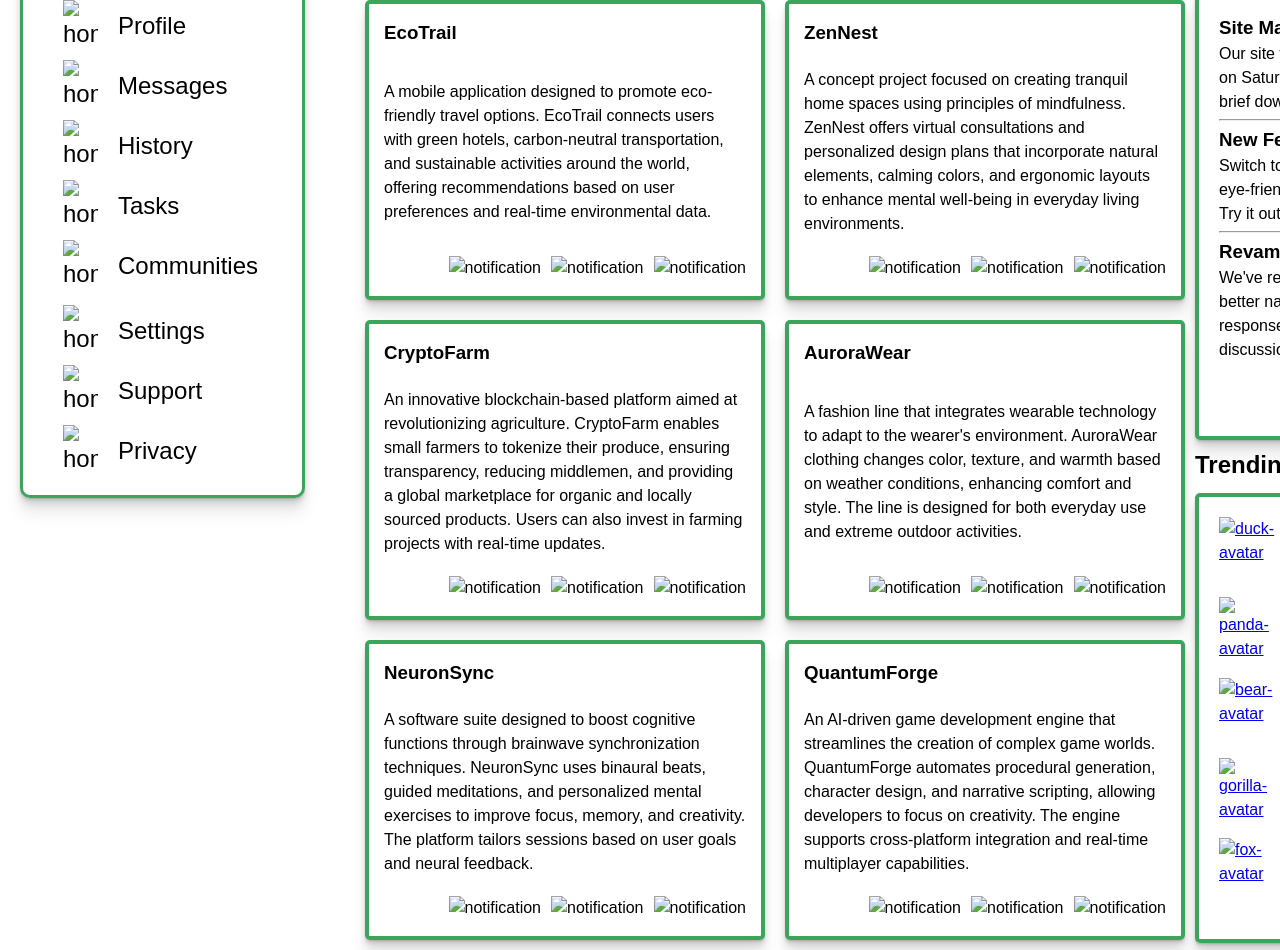
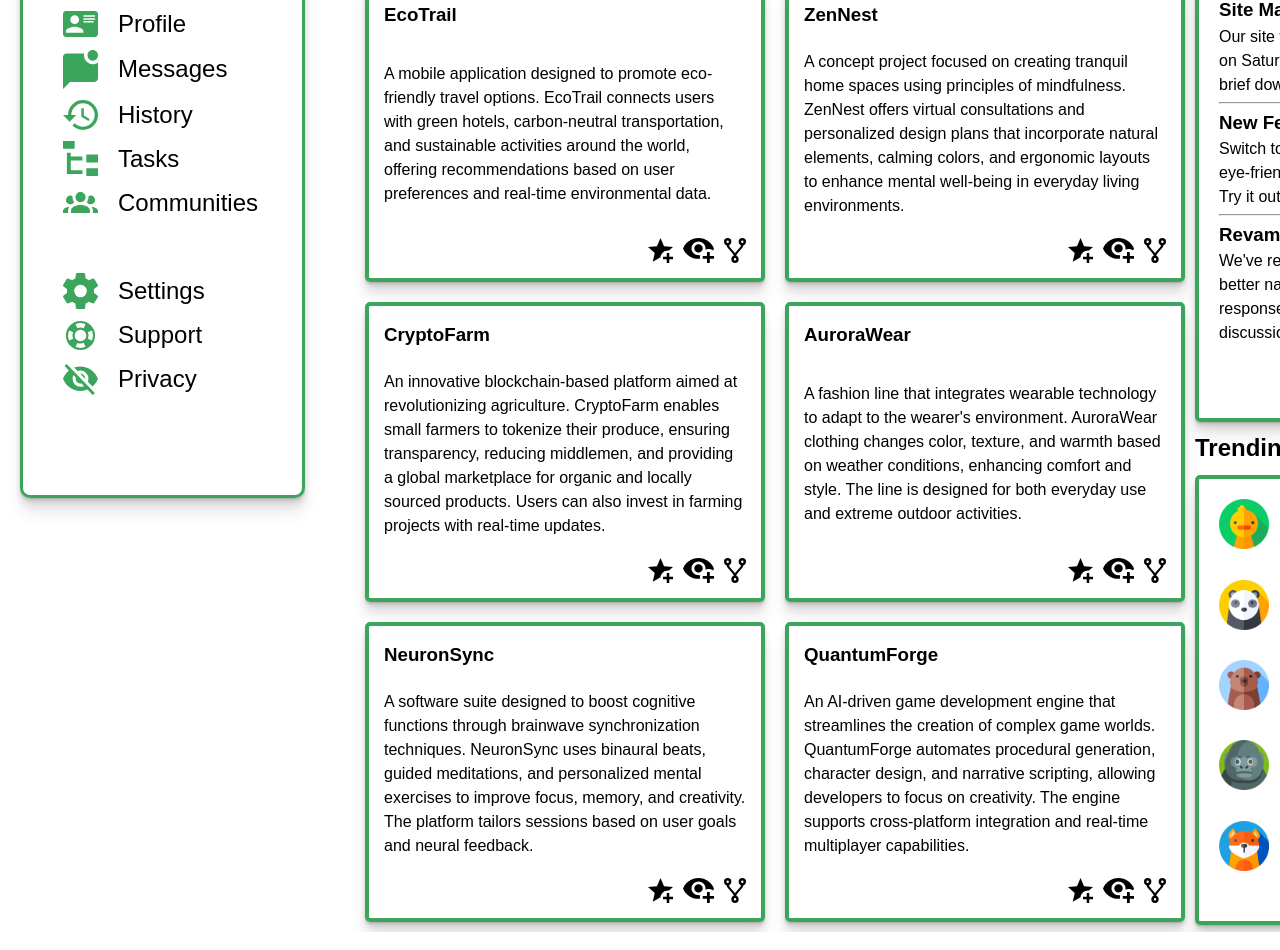
Before and after one commit to rewthex/admin-dashboard, a plain HTML site: page index.html in a window 1280 px wide. Shown: the part 282-1232 px from the top of the page. Drawn offline with Linux system fonts and the light colour scheme; the site is published under a folder, as on GitHub Pages, so addresses that start at the root find nothing; a web font is replaced by a local one.

Commit message:
Fixed image links for github pages

```diff
--- a/index.html
+++ b/index.html
@@ -18,28 +18,28 @@
 				<img
 					fill="green"
 					width="175px"
-					src="/images/icons/dashboard.svg"
+					src="./images/icons/dashboard.svg"
 					alt="dashboard"
 				/>
 			</div>
 
 			<div class="shadow sidebar">
 				<ul class="main-links">
-					<li><img class="icon" src="/images/icons/home.svg" alt="home" />Home</li>
+					<li><img class="icon" src="./images/icons/home.svg" alt="home" />Home</li>
 					<li>
-						<img class="icon" src="/images/icons/profile.svg" alt="home" />Profile
+						<img class="icon" src="./images/icons/profile.svg" alt="home" />Profile
 					</li>
 					<li>
-						<img class="icon" src="/images/icons/messages.svg" alt="home" />Messages
+						<img class="icon" src="./images/icons/messages.svg" alt="home" />Messages
 					</li>
 					<li>
-						<img class="icon" src="/images/icons/history.svg" alt="home" />History
+						<img class="icon" src="./images/icons/history.svg" alt="home" />History
 					</li>
-					<li><img class="icon" src="/images/icons/tasks.svg" alt="home" />Tasks</li>
+					<li><img class="icon" src="./images/icons/tasks.svg" alt="home" />Tasks</li>
 					<li>
 						<img
 							class="icon"
-							src="/images/icons/communities.svg"
+							src="./images/icons/communities.svg"
 							alt="home"
 						/>Communities
 					</li>
@@ -47,31 +47,31 @@
 
 				<ul class="secondary-links">
 					<li>
-						<img class="icon" src="/images/icons/settings.svg" alt="home" />Settings
+						<img class="icon" src="./images/icons/settings.svg" alt="home" />Settings
 					</li>
 					<li>
-						<img class="icon" src="/images/icons/support.svg" alt="home" />Support
+						<img class="icon" src="./images/icons/support.svg" alt="home" />Support
 					</li>
 					<li>
-						<img class="icon" src="/images/icons/privacy.svg" alt="home" />Privacy
+						<img class="icon" src="./images/icons/privacy.svg" alt="home" />Privacy
 					</li>
 				</ul>
 			</div>
 
 			<div class="shadow header">
 				<div class="search">
-					<img src="/images/icons/search.svg" width="25px" alt="search" />
+					<img src="./images/icons/search.svg" width="25px" alt="search" />
 					<input type="text" />
 				</div>
 				<div class="notifications">
-					<img src="/images/icons/notification.svg" width="25px" alt="notification" />
-					<img src="/images/avatars/avatar.png" width="30px" alt="small-avatar" />
+					<img src="./images/icons/notification.svg" width="25px" alt="notification" />
+					<img src="./images/avatars/avatar.png" width="30px" alt="small-avatar" />
 					<p>Aaron Walloch</p>
 				</div>
 				<div class="greeting">
 					<img
 						class="large-avatar"
-						src="/images/avatars/avatar.png"
+						src="./images/avatars/avatar.png"
 						width="37px"
 						alt="avatar"
 					/>
@@ -97,9 +97,9 @@
 							environmental data.
 						</p>
 						<div class="content-icons">
-							<img src="/images/icons/star.svg" height="25px" alt="notification" />
-							<img src="/images/icons/eye.svg" height="25px" alt="notification" />
-							<img src="/images/icons/fork.svg" height="25px" alt="notification" />
+							<img src="./images/icons/star.svg" height="25px" alt="notification" />
+							<img src="./images/icons/eye.svg" height="25px" alt="notification" />
+							<img src="./images/icons/fork.svg" height="25px" alt="notification" />
 						</div>
 					</div>
 					<div class="shadow content-card card-2">
@@ -112,9 +112,9 @@
 							in everyday living environments.
 						</p>
 						<div class="content-icons">
-							<img src="/images/icons/star.svg" height="25px" alt="notification" />
-							<img src="/images/icons/eye.svg" height="25px" alt="notification" />
-							<img src="/images/icons/fork.svg" height="25px" alt="notification" />
+							<img src="./images/icons/star.svg" height="25px" alt="notification" />
+							<img src="./images/icons/eye.svg" height="25px" alt="notification" />
+							<img src="./images/icons/fork.svg" height="25px" alt="notification" />
 						</div>
 					</div>
 					<div class="shadow content-card card-3">
@@ -127,9 +127,9 @@
 							Users can also invest in farming projects with real-time updates.
 						</p>
 						<div class="content-icons">
-							<img src="/images/icons/star.svg" height="25px" alt="notification" />
-							<img src="/images/icons/eye.svg" height="25px" alt="notification" />
-							<img src="/images/icons/fork.svg" height="25px" alt="notification" />
+							<img src="./images/icons/star.svg" height="25px" alt="notification" />
+							<img src="./images/icons/eye.svg" height="25px" alt="notification" />
+							<img src="./images/icons/fork.svg" height="25px" alt="notification" />
 						</div>
 					</div>
 					<div class="shadow content-card card-4">
@@ -142,9 +142,9 @@
 							outdoor activities.
 						</p>
 						<div class="content-icons">
-							<img src="/images/icons/star.svg" height="25px" alt="notification" />
-							<img src="/images/icons/eye.svg" height="25px" alt="notification" />
-							<img src="/images/icons/fork.svg" height="25px" alt="notification" />
+							<img src="./images/icons/star.svg" height="25px" alt="notification" />
+							<img src="./images/icons/eye.svg" height="25px" alt="notification" />
+							<img src="./images/icons/fork.svg" height="25px" alt="notification" />
 						</div>
 					</div>
 					<div class="shadow content-card card-5">
@@ -157,9 +157,9 @@
 							sessions based on user goals and neural feedback.
 						</p>
 						<div class="content-icons">
-							<img src="/images/icons/star.svg" height="25px" alt="notification" />
-							<img src="/images/icons/eye.svg" height="25px" alt="notification" />
-							<img src="/images/icons/fork.svg" height="25px" alt="notification" />
+							<img src="./images/icons/star.svg" height="25px" alt="notification" />
+							<img src="./images/icons/eye.svg" height="25px" alt="notification" />
+							<img src="./images/icons/fork.svg" height="25px" alt="notification" />
 						</div>
 					</div>
 					<div class="shadow content-card card-6">
@@ -172,9 +172,9 @@
 							cross-platform integration and real-time multiplayer capabilities.
 						</p>
 						<div class="content-icons">
-							<img src="/images/icons/star.svg" height="25px" alt="notification" />
-							<img src="/images/icons/eye.svg" height="25px" alt="notification" />
-							<img src="/images/icons/fork.svg" height="25px" alt="notification" />
+							<img src="./images/icons/star.svg" height="25px" alt="notification" />
+							<img src="./images/icons/eye.svg" height="25px" alt="notification" />
+							<img src="./images/icons/fork.svg" height="25px" alt="notification" />
 						</div>
 					</div>
 				</div>
@@ -206,7 +206,7 @@
 								href="https://www.flaticon.com/free-icons/animal"
 								title="animal icons"
 								><img
-									src="/images/avatars/avatar-1.png"
+									src="./images/avatars/avatar-1.png"
 									height="50px"
 									alt="duck-avatar"
 							/></a>
@@ -220,7 +220,7 @@
 								href="https://www.flaticon.com/free-icons/animal"
 								title="animal icons"
 								><img
-									src="/images/avatars/avatar-2.png"
+									src="./images/avatars/avatar-2.png"
 									height="50px"
 									alt="panda-avatar"
 							/></a>
@@ -234,7 +234,7 @@
 								href="https://www.flaticon.com/free-icons/animal"
 								title="animal icons"
 								><img
-									src="/images/avatars/avatar-3.png"
+									src="./images/avatars/avatar-3.png"
 									height="50px"
 									alt="bear-avatar"
 							/></a>
@@ -248,7 +248,7 @@
 								href="https://www.flaticon.com/free-icons/animal"
 								title="animal icons"
 								><img
-									src="/images/avatars/avatar-4.png"
+									src="./images/avatars/avatar-4.png"
 									height="50px"
 									alt="gorilla-avatar"
 							/></a>
@@ -262,7 +262,7 @@
 								href="https://www.flaticon.com/free-icons/animal"
 								title="animal icons"
 								><img
-									src="/images/avatars/avatar-5.png"
+									src="./images/avatars/avatar-5.png"
 									height="50px"
 									alt="fox-avatar"
 							/></a>
```
